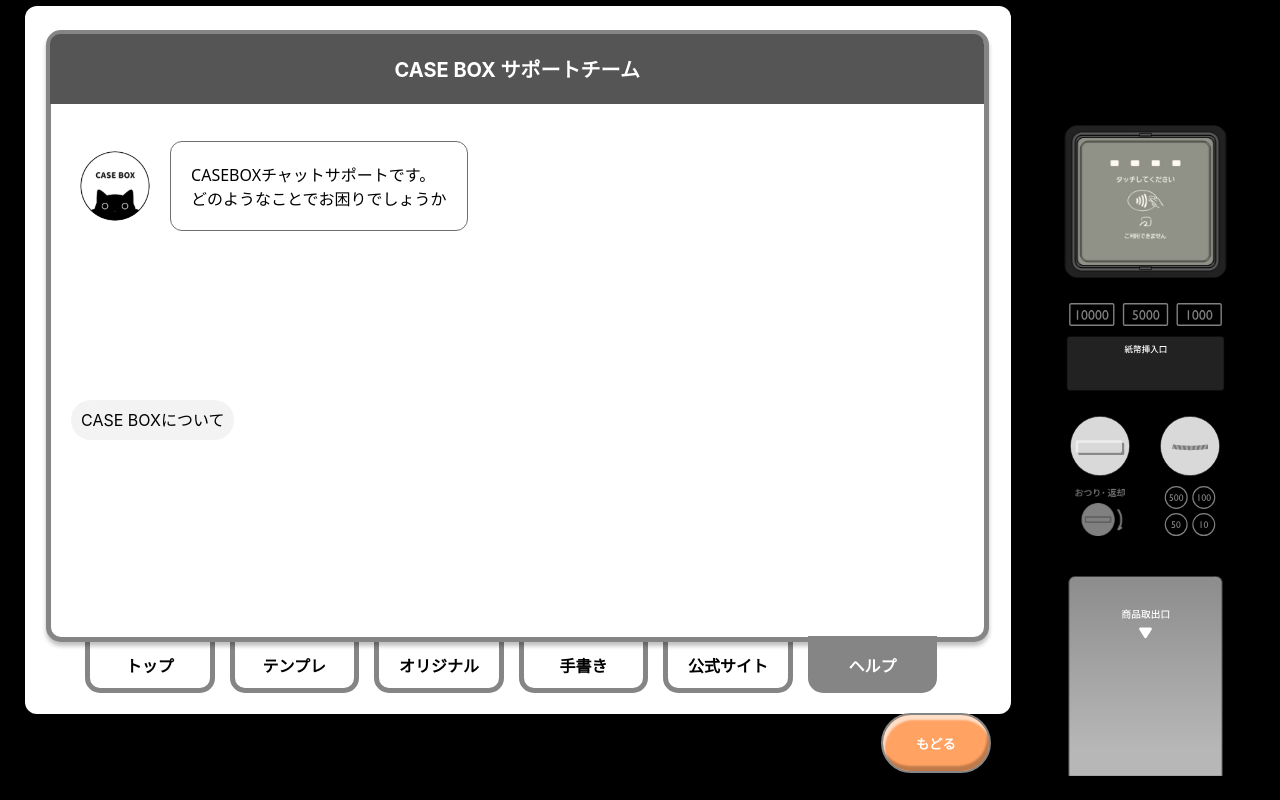
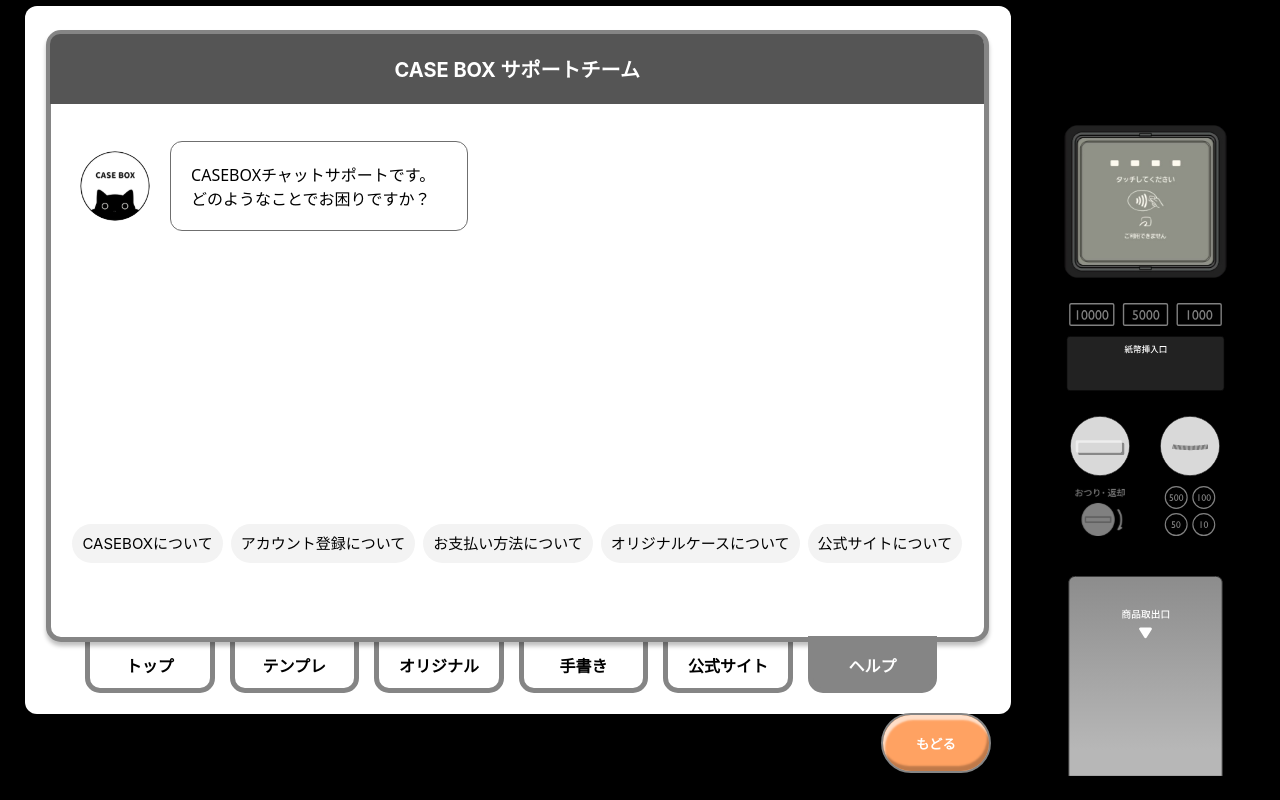
Before and after one commit to 2022-HEW/casebox, a Next.js app: page /main/help in a window 1280 px wide. Built offline with nearby package versions, Linux system fonts and the light colour scheme.

Commit message:
feat:help

```diff
--- a/src/components/main/device_select/Case_edit.tsx
+++ b/src/components/main/device_select/Case_edit.tsx
@@ -66,8 +66,7 @@ const Case_edit = ({
     product_place: "",
     user_name: "",
   };
-  const fadeIn = useAnimation();
-  const fadeOut = useAnimation();
+
   // 機種を入れる
   useEffect(() => {
     setProduct((before) => ({
--- a/src/components/main/service_select/Service_cards.tsx
+++ b/src/components/main/service_select/Service_cards.tsx
@@ -1,4 +1,3 @@
-import { ImageType } from "@azure/cognitiveservices-computervision/esm/models/mappers";
 import { motion } from "framer-motion";
 import Image from "next/image";
 import Link from "next/link";
--- a/src/pages/main/help.tsx
+++ b/src/pages/main/help.tsx
@@ -1,48 +1,123 @@
-import React from 'react'
-import Box from '../../components/main/common/Box'
-import Nav from '../../components/main/common/Nav'
-import styles from "../../styles/help.module.css"
-import Image from 'next/image'
-import { NextPage } from 'next'
-const Help:NextPage = () => {
-    const answer:string[]=["CASEBOXチャットサポートです。どのようなことでお困りでしょうか"]
+import React, { useState } from "react";
+import Box from "../../components/main/common/Box";
+import Nav from "../../components/main/common/Nav";
+import styles from "../../styles/help.module.css";
+import Image from "next/image";
+import { NextPage } from "next";
+import {
+  AnimatePresence,
+  AnimationControls,
+  motion,
+  useAnimation,
+} from "framer-motion";
+import { bound, transition } from "../../themes/animation/indicate";
+
+type Question = {
+  handleClickQuestion: (index: number) => void;
+};
+type UserChat = {
+  chat: string;
+};
+const QUESTION: string[] = [
+  "CASEBOXについて",
+  "アカウント登録について",
+  "お支払い方法について",
+  "オリジナルケースについて",
+  "公式サイトについて",
+];
+const Help: NextPage = () => {
+  const ANSWER = [
+    "CASEBOXチャットサポートです。どのようなことでお困りですか？",
+    "CASEBOXはスマートフォンのケースが購入できる自販機です。画像をアップロードしたり、イラストを書いたりしてあなただけのケースを作成できます。",
+    "CASEBOXのWebサイトでアカウントの登録ができます。オリジナルケースを作る際アカウントが必要となります。",
+    "現在利用できるお支払い方法は、現金、ID、QuicPay、楽天Edy、交通系電子マネー、クレジットカードのタッチ決済です。",
+    "オリジナルケースはCASEBOXのWebサイトでアカウント登録を済ませた方のみ、ご利用いただけます。Webサイトのマイページから商品のデザインを選択しQRコードを表示できます。",
+    "公式Webサイトでは、販売している商品を閲覧しQRコードを表示することができます。オリジナルのスマホケースをご希望の際、アカウント登録が必要となります。",
+  ];
+
+  const [userChat, setUserChat] = useState<string[]>();
+  const [staffChat, setStaffChat] = useState([ANSWER[0]]);
+
+  const handleClickQuestion = (index: number) => {
+    // 質問を追加
+    setUserChat((prevState) =>
+      prevState ? [...prevState, QUESTION[index]] : [QUESTION[index]]
+    );
+    //　答えを配列に追加する
+    setStaffChat((prevState) => [...prevState, ANSWER[index + 1]]);
+  };
+
   return (
     <Box>
       <Nav>
-                <Header/>
-                <Answer answer={answer[0]}></Answer>
-                <Questions/>
+        <Header />
+        <div className={styles.chat_box}>
+          {staffChat.map((value, index) => (
+            <div key={index}>
+              <Answer answer={value} />
+              {/* 初回と最後は出さない */}
+              {userChat && index !== staffChat.length - 1 && (
+                <UserChat chat={userChat[index]} />
+              )}
+            </div>
+          ))}
+          <Questions handleClickQuestion={handleClickQuestion} />
+        </div>
       </Nav>
     </Box>
-    )
-}
+  );
+};
 
+const UserChat = ({ chat }: UserChat) => {
+  return (
+    <AnimatePresence>
+      <div className={styles.user_chat}>
+        <motion.p {...transition} key={"fade"}>
+          {chat}
+        </motion.p>
+      </div>
+    </AnimatePresence>
+  );
+};
 
-const Header = ()=>{
-    return(
+const Header = () => {
+  return (
     <div className={styles.header}>
       <p>CASE BOX サポートチーム</p>
     </div>
-    )
-}
+  );
+};
 
-type Props={
-    answer:string
-}
-const Answer = ({answer}:Props)=>{
-    return(
+type Props = {
+  answer: string;
+};
+const Answer = ({ answer }: Props) => {
+  return (
+    <AnimatePresence>
       <div className={styles.answer}>
-            <Image src={"/image/answer.svg"} width={70} height={70}/>
-            <p>{answer}</p>
+        <Image src={"/image/answer.svg"} width={70} height={70} />
+        <motion.p {...transition} key={"fade"}>
+          {answer}
+        </motion.p>
       </div>
-    )
-}
+    </AnimatePresence>
+  );
+};
 
-const Questions = ()=>{
-    return(
-        <div className={styles.question}>
-            <span>CASE BOXについて</span>
+const Questions = ({ handleClickQuestion }: Question) => {
+  return (
+    <div className={styles.questions}>
+      {QUESTION.map((value, index) => (
+        <motion.div
+          key={value}
+          className={styles.question}
+          {...transition}
+          transition={{ ...transition.transition, delay: 1 + index / 10 }}
+        >
+          <span onClick={() => handleClickQuestion(index)}>{value}</span>
+        </motion.div>
+      ))}
     </div>
-    )
-}
-export default Help
+  );
+};
+export default Help;
--- a/src/styles/help.module.css
+++ b/src/styles/help.module.css
@@ -1,4 +1,4 @@
-.header{
+.header {
   height: 70px;
   width: 100.2%;
   background-color: #555555;
@@ -11,30 +11,65 @@
   align-items: center;
 }
 
-.header p{
+.header p {
   color: white;
   margin: 0;
   font-size: 20px;
   font-weight: bold;
 }
-.answer{
+.answer {
   padding: 20px 0 0 29px;
   display: flex;
 }
-.answer  p{
-    border: 1px solid #6F6F6F;
+.answer p {
+  border: 1px solid #6f6f6f;
   border-radius: 12px;
   display: inline-block;
   width: 33%;
   padding: 20px;
-    font-family: 'Noto Sans';
+  font-family: "Noto Sans";
   margin-left: 20px;
 }
-.question span{
-    background: #F3F3F3;
+.question span {
+  background: #f3f3f3;
   border-radius: 28px;
   padding: 10px;
+
+  font-size: 15px;
+  margin: 0 4px;
+}
+.questions {
+  display: flex;
+  position: absolute;
+  top: 477px;
+  background-color: #fff;
+  /* height: 35px; */
+  padding: 20px 0;
+  border-radius: 10px;
+  flex-direction: row;
+  width: 100%;
+  justify-content: center;
+}
+.chat_box {
+  width: 100%;
+  height: 471px;
+  overflow-y: scroll;
+  padding: 0 0 50px 0;
+}
+.chat_box::-webkit-scrollbar {
+  display: none; /*Google Chrome、Safari、Microsoft Edge対応のスクロールバー非表示コード*/
+}
+.user_chat {
   position: relative;
-    left: 20px;
-    top: 160px;
+  left: 550px;
 }
+.user_chat p {
+  border: 1px solid #6f6f6f;
+  border-radius: 12px;
+  display: inline-block;
+  width: 33%;
+  padding: 20px;
+  font-family: "Noto Sans";
+  margin-left: 20px;
+  background-color: #efefef;
+}
```
Also changed, not shown: src/pages/main/site.tsx (+23 -16 lines). Lines whose indentation alone changed are shown as unchanged.
